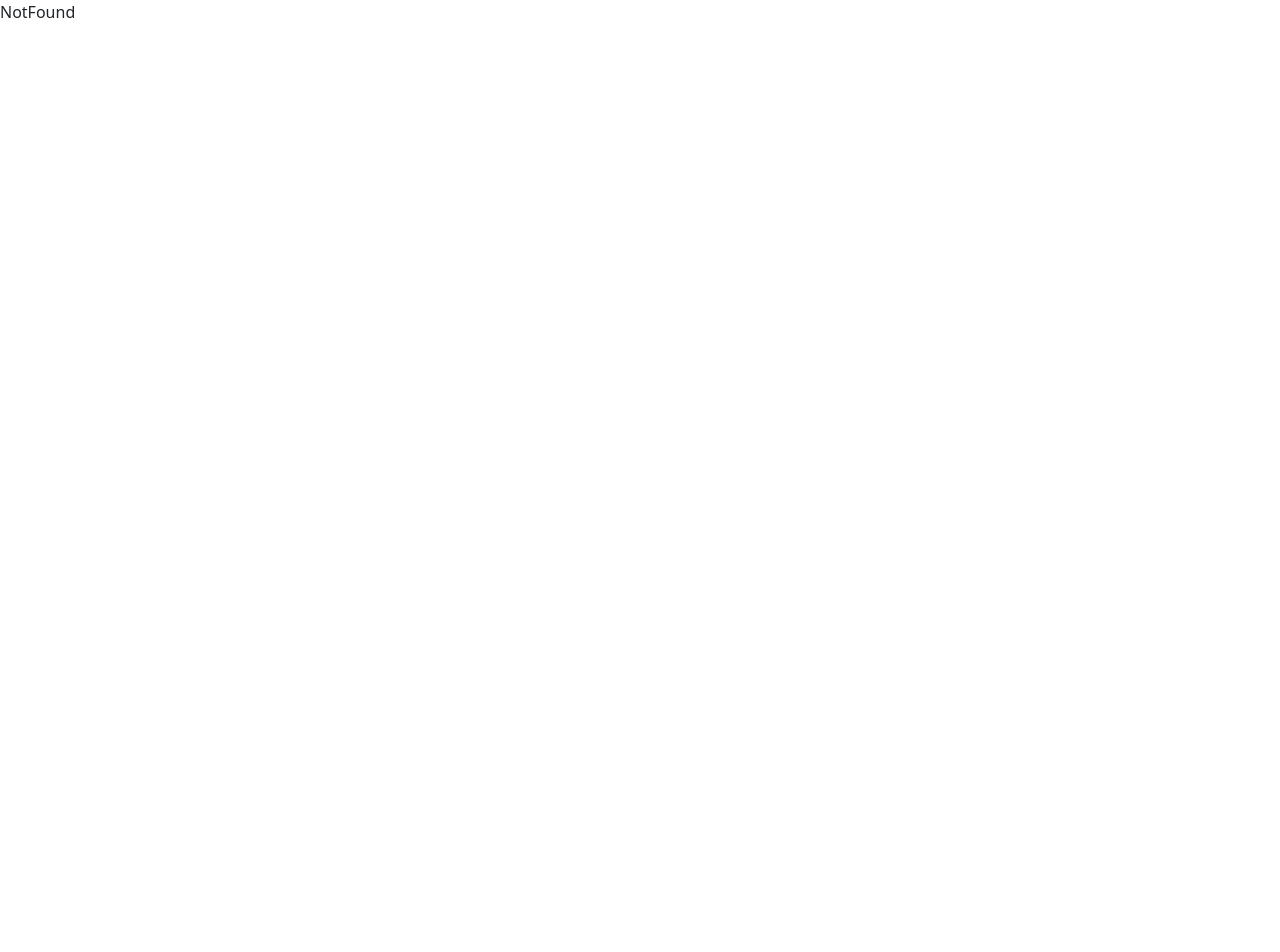
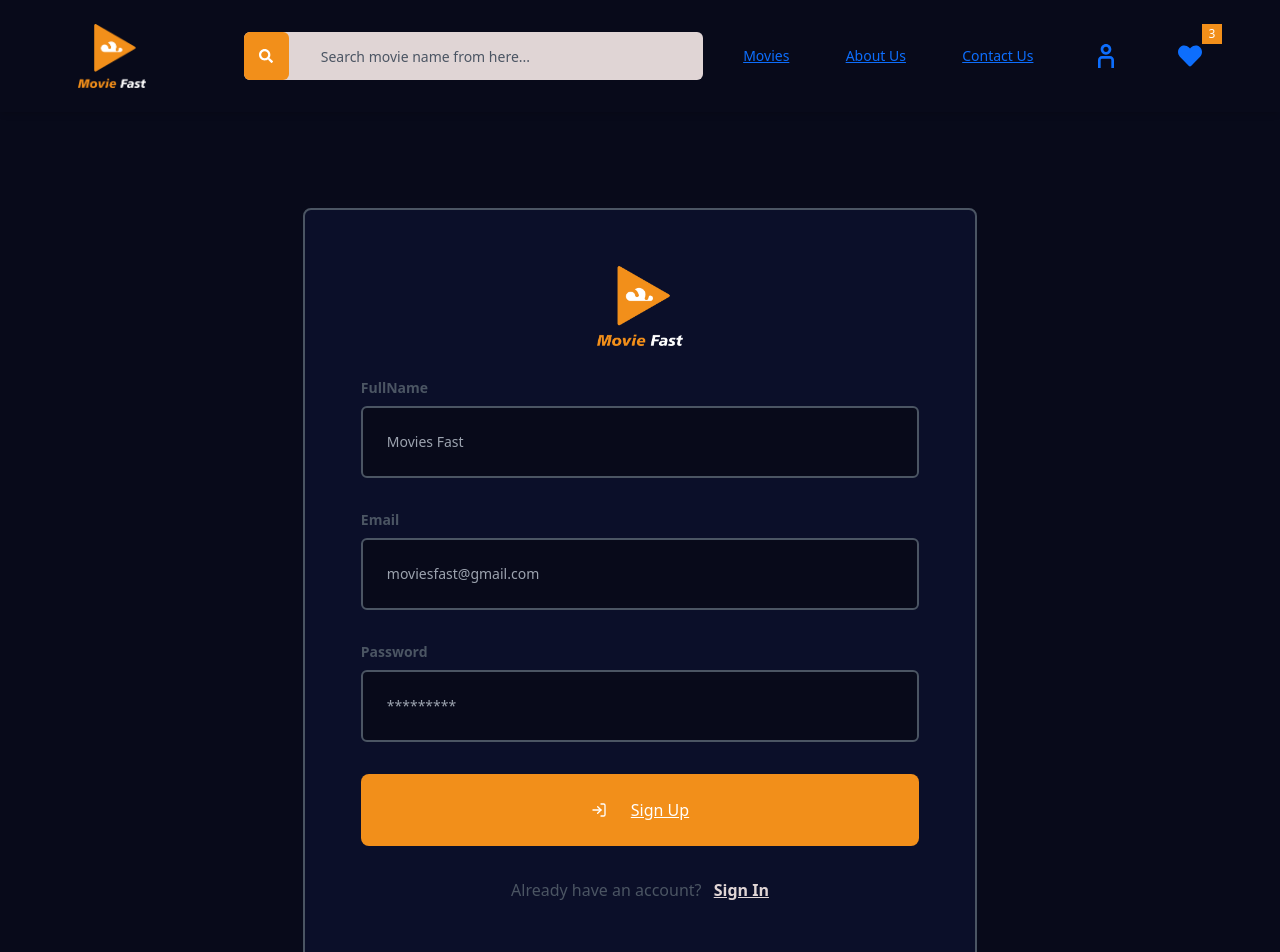
Before and after one commit to thong2085/Movie-Fast, a React (Create React App) app in the folder web-movie/client/: page /register in a window 1280 px wide. Shown: the top 952 px of the page. Before the commit the page ends 800 px from the top, so only its background shows below. Built offline with nearby package versions, Linux system fonts and the light colour scheme.

Commit message:
set-up front-end for login,register

```diff
--- a/web-movie/client/src/App.js
+++ b/web-movie/client/src/App.js
@@ -7,6 +7,8 @@ import ContactUs from "./screens/ContactUs";
 import MoviesPage from "./screens/Movies";
 import SingleMovie from "./screens/SingleMovie";
 import WatchPage from "./screens/WatchPage";
+import Login from "./screens/Login";
+import Register from "./screens/Register";
 
 const App = () => {
   return (
@@ -17,6 +19,8 @@ const App = () => {
       <Route path="/contact-us" element={<ContactUs />} />
       <Route path="/movie/:id" element={<SingleMovie />} />
       <Route path="/watch/:id" element={<WatchPage />} />
+      <Route path="/login" element={<Login />} />
+      <Route path="/register" element={<Register />} />
 
       <Route path="*" element={<NotFound />} />
     </Routes>
--- a/web-movie/client/src/components/UsedInput.jsx
+++ b/web-movie/client/src/components/UsedInput.jsx
@@ -27,3 +27,19 @@ export const Select = ({ label, options, onChange }) => {
     </>
   );
 };
+
+export const Input = ({ label, placeholder, type, bg }) => {
+  return (
+    <div className="text-sm w-full">
+      <label className="text-border font-semibold">{label}</label>
+      <input
+        type={type}
+        placeholder={placeholder}
+        className={`w-full text-sm mt-2 p-4 border-2 border-border rounded text-white ${
+          bg ? "bg-main" : "bg-dry"
+        }`}
+        required
+      />
+    </div>
+  );
+};
--- a/web-movie/client/src/screens/Login.jsx
+++ b/web-movie/client/src/screens/Login.jsx
@@ -1,7 +1,48 @@
 import React from "react";
+import Layout from "../layout/Layout";
+import { Input } from "../components/UsedInput";
+import { Link } from "react-router-dom";
+import { FiLogIn } from "react-icons/fi";
 
 const Login = () => {
-  return <div>Login</div>;
+  return (
+    <Layout>
+      <div className="container mx-auto px-2 my-24 flex-colo">
+        <div className="w-full 2xl:2/5 gap-8 flex-colo p-8 sm:p-14 md:w-3/5 bg-dry rounded-lg border-2 border-border">
+          <img
+            src="/logo.png"
+            alt="logo"
+            className="w-full h-20 object-contain"
+          />
+          <Input
+            label="Email"
+            placeholder="moviesfast@gmail.com"
+            type="email"
+            bg={true}
+          />
+          <Input
+            label="Password"
+            placeholder="*********"
+            type="password"
+            bg={true}
+          />
+          <Link
+            to="/dashboard"
+            className="bg-subMain transitons hover:bg-main flex-rows gap-4 text-white p-4 rounded-lg w-full "
+          >
+            <FiLogIn />
+            Sign In
+          </Link>
+          <p className="text-center text-border">
+            Don't have an account?{" "}
+            <Link to="/register" className="text-dryGray font-semibold ml-2">
+              Sign
+            </Link>
+          </p>
+        </div>
+      </div>
+    </Layout>
+  );
 };
 
 export default Login;
--- a/web-movie/client/src/screens/Register.jsx
+++ b/web-movie/client/src/screens/Register.jsx
@@ -1,7 +1,54 @@
 import React from "react";
+import Layout from "../layout/Layout";
+import { Input } from "../components/UsedInput";
+import { Link } from "react-router-dom";
+import { FiLogIn } from "react-icons/fi";
 
 const Register = () => {
-  return <div>Register</div>;
+  return (
+    <Layout>
+      <div className="container mx-auto px-2 my-24 flex-colo">
+        <div className="w-full 2xl:2/5 gap-8 flex-colo p-8 sm:p-14 md:w-3/5 bg-dry rounded-lg border-2 border-border">
+          <img
+            src="/logo.png"
+            alt="logo"
+            className="w-full h-20 object-contain"
+          />
+          <Input
+            label="FullName"
+            placeholder="Movies Fast"
+            type="text"
+            bg={true}
+          />
+          <Input
+            label="Email"
+            placeholder="moviesfast@gmail.com"
+            type="email"
+            bg={true}
+          />
+          <Input
+            label="Password"
+            placeholder="*********"
+            type="password"
+            bg={true}
+          />
+          <Link
+            to="/dashboard"
+            className="bg-subMain transitons hover:bg-main flex-rows gap-4 text-white p-4 rounded-lg w-full "
+          >
+            <FiLogIn />
+            Sign Up
+          </Link>
+          <p className="text-center text-border">
+            Already have an account?{" "}
+            <Link to="/login" className="text-dryGray font-semibold ml-2">
+              Sign In
+            </Link>
+          </p>
+        </div>
+      </div>
+    </Layout>
+  );
 };
 
 export default Register;
```
